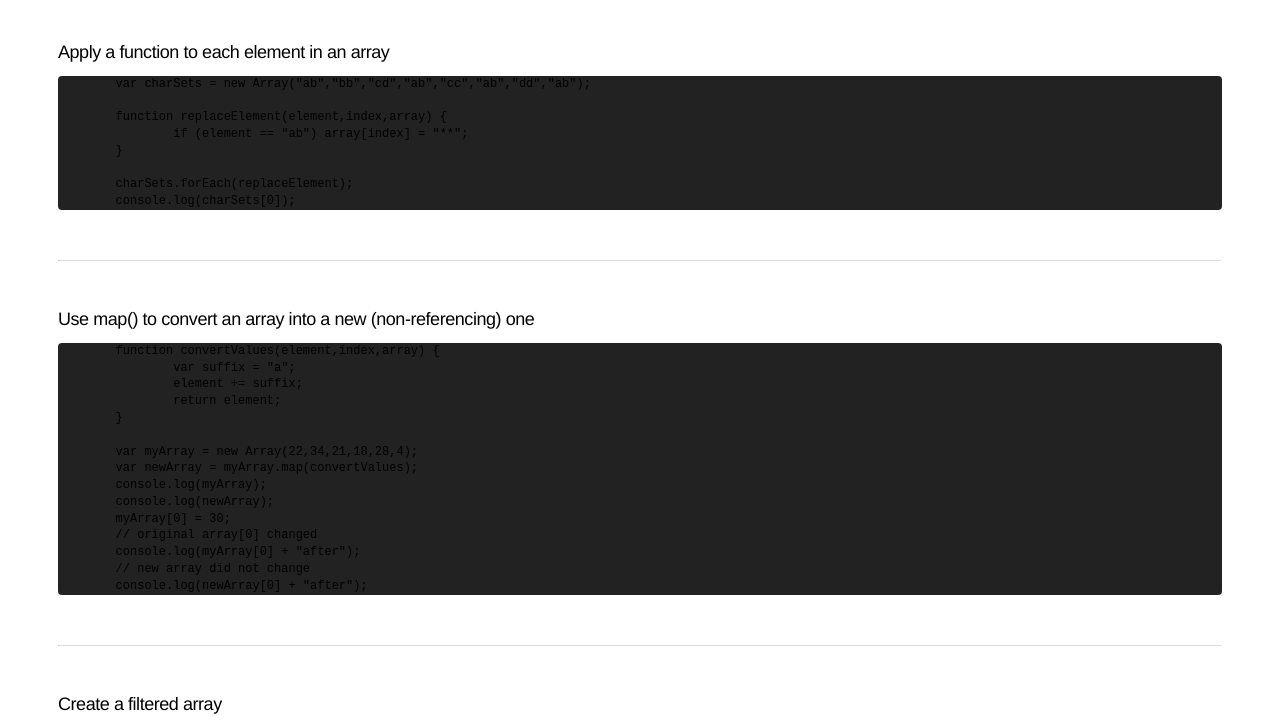
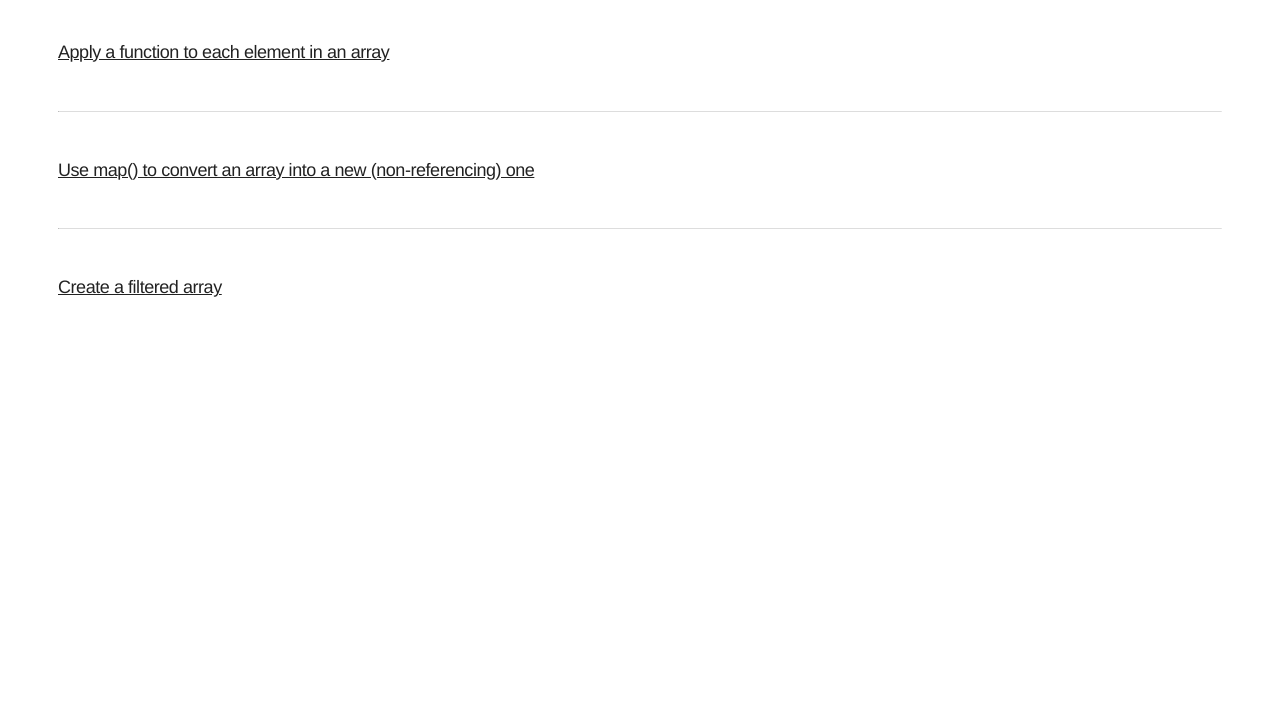
Before and after one commit to rubyjelly/js-recipes, a plain HTML site: page index.html in a window 1280 px wide. Shown: the part 72-796 px from the top of the page. Drawn offline with nearby package versions, Linux system fonts and the light colour scheme.

Commit message:
Implement accordion functionality

```diff
--- a/css/styles.css
+++ b/css/styles.css
@@ -45,3 +45,7 @@ h2 {
 .prettyprint ol.linenums > li:nth-child(2n) {
 	background-color: #282828;
 }
+
+.tab-label a {
+	color: #222;
+}
--- a/index.html
+++ b/index.html
@@ -17,8 +17,8 @@
 
 		<h1>JavaScript Recipes</h1>
 
-		<h2>Apply a function to each element in an array</h2>
-<pre class="prettyprint linenums">
+		<h2 class="tab-label"><a href="#">Apply a function to each element in an array</a></h2>
+<pre class="tab-panel prettyprint linenums">
 	var charSets = new Array("ab","bb","cd","ab","cc","ab","dd","ab");
 
 	function replaceElement(element,index,array) {
@@ -31,8 +31,8 @@
 
 		<hr />
 
-		<h2>Use map() to convert an array into a new (non-referencing) one</h2>
-<pre class="prettyprint linenums">
+		<h2 class="tab-label"><a href="#">Use map() to convert an array into a new (non-referencing) one</a></h2>
+<pre class="tab-panel prettyprint linenums">
 	function convertValues(element,index,array) {
 		var suffix = "a";
 		element += suffix;
@@ -52,8 +52,8 @@
 
 		<hr />
 
-		<h2>Create a filtered array</h2>
-<pre class="prettyprint linenums">
+		<h2 class="tab-label"><a href="#">Create a filtered array</a></h2>
+<pre class="tab-panel prettyprint linenums">
 	function removeChars(element,index,array) {
 
 		// testing how to access arguments object
--- a/js/scripts.js
+++ b/js/scripts.js
@@ -0,0 +1,31 @@
+$(document).ready(function() {
+
+	// Accordions
+	function initAccordion() {
+		var labels = document.getElementsByClassName("tab-label");
+		for (var i=0; i<labels.length; i++) {
+			var label = labels[i],
+				labelLink = labels[i].childNodes[0];
+			label.setAttribute("aria-expanded", "false");
+			labelLink.onclick = function toggleAccordion(evt) {
+				var parent = this.parentNode,
+					panel = parent.nextSibling.nextSibling;
+				evt.stopPropagation();
+				if (panel.style.display == "block") {
+					panel.style.display = "none";
+				} else {
+					panel.style.display = "block"
+				}
+				return false;
+			}
+		}
+
+		var panels = document.getElementsByClassName("tab-panel");
+		for (var j=0; j<panels.length; j++) {
+			panels[j].style.display = "none";
+			panels[j].setAttribute("aria-hidden", "true");
+		}
+	}
+
+	initAccordion();
+});
```
